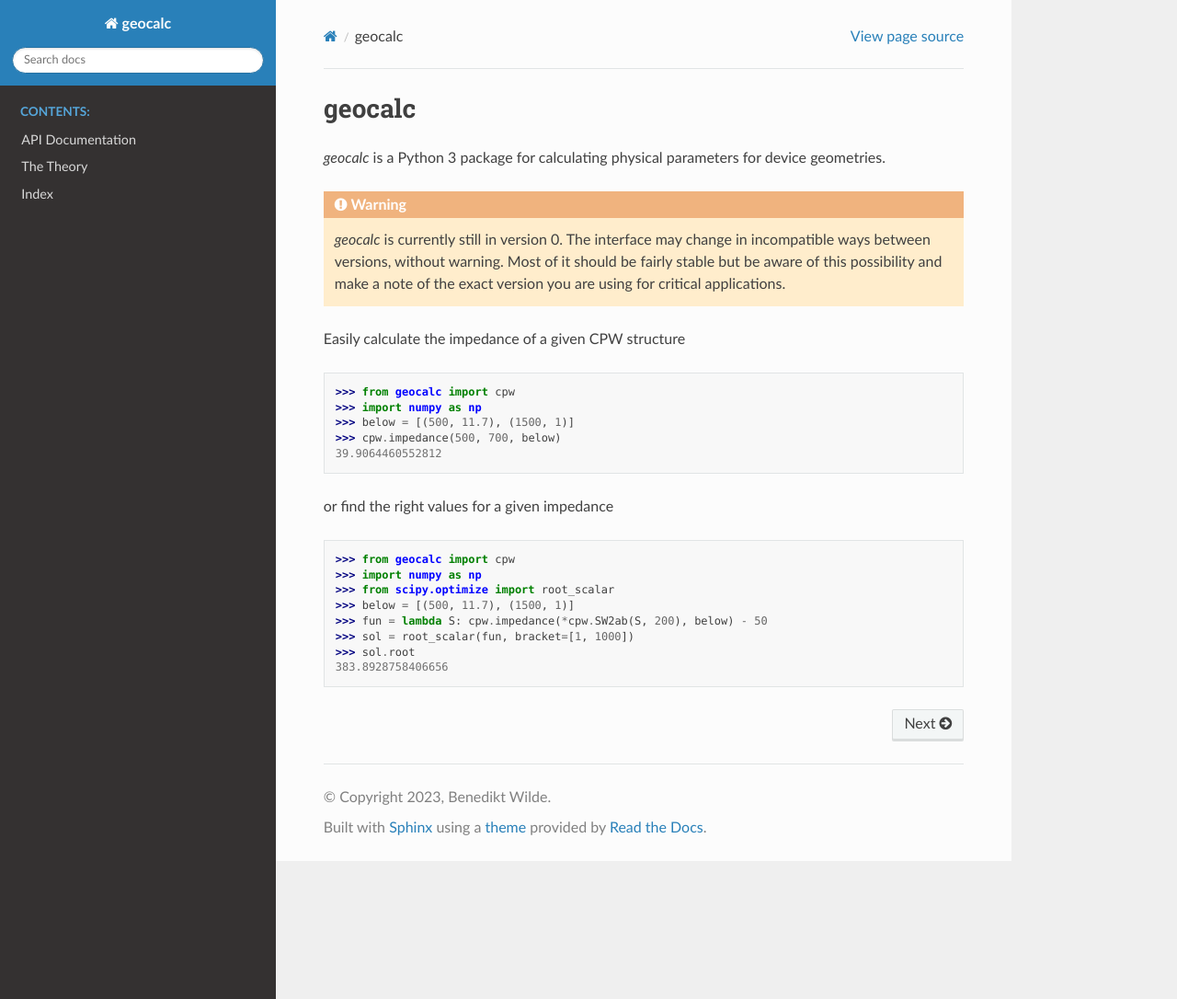
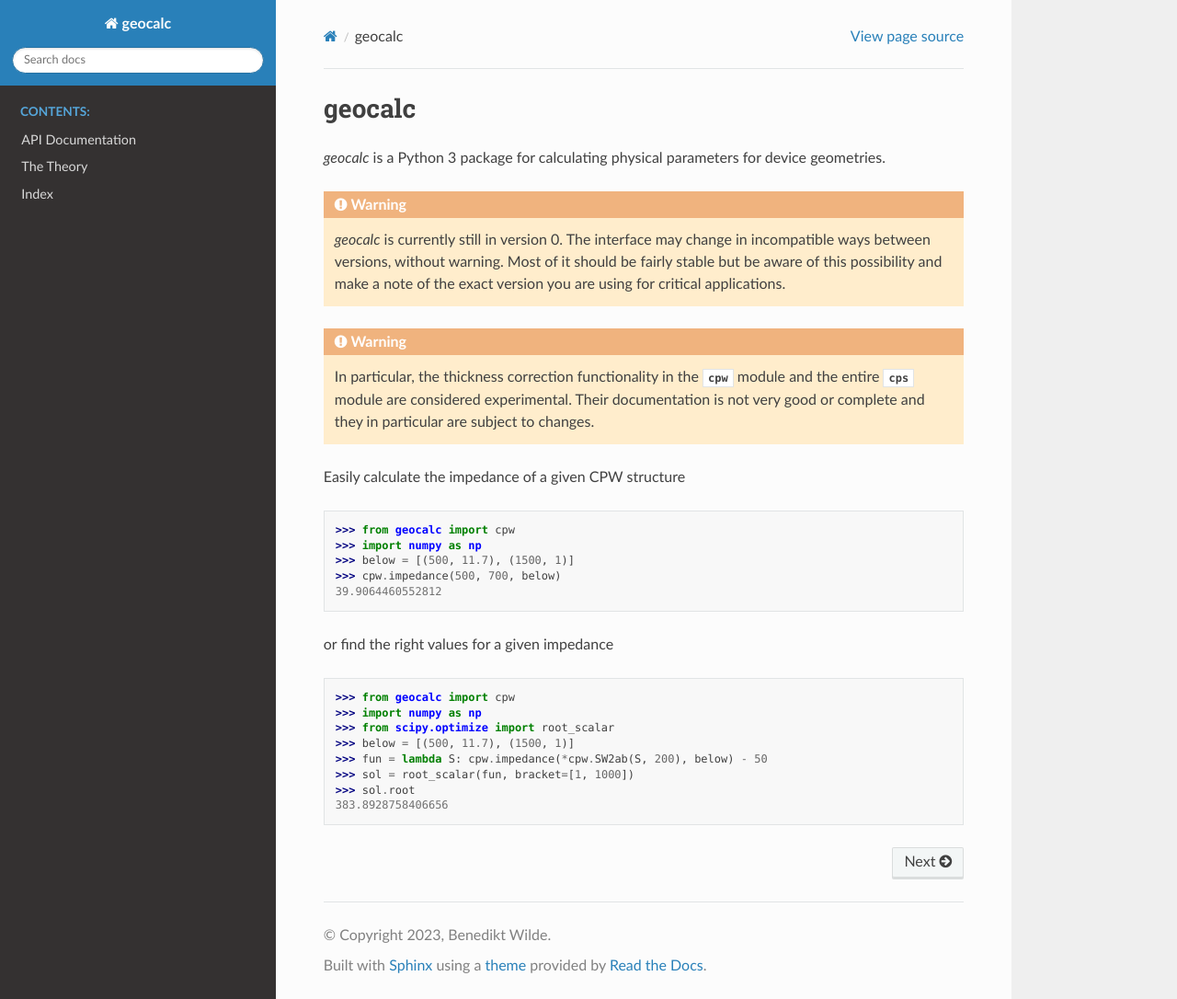
Before and after one commit to schtandard/geocalc, a Sphinx documentation site: the page built from docs/source/index.rst, in a window 1280 px wide and 1086 px high. Shown: the whole window at 92% size. Built offline with Sphinx 7.4.7 and the Read the Docs theme 3.1.0, drawn with Linux system fonts in a browser that asks for light colours.

Commit message:
Specify particularly experimental features

```diff
--- a/docs/source/index.rst
+++ b/docs/source/index.rst
@@ -9,6 +9,11 @@ geocalc
    `geocalc` is currently still in version 0.
    The interface may change in incompatible ways between versions, without warning.
    Most of it should be fairly stable but be aware of this possibility and make a note of the exact version you are using for critical applications.
+
+.. warning::
+
+   In particular, the thickness correction functionality in the :mod:`cpw` module and the entire :mod:`cps` module are considered experimental.
+   Their documentation is not very good or complete and they in particular are subject to changes.
 
 Easily calculate the impedance of a given CPW structure
 
```
Also changed, not shown: changelog.md (+2 -1 lines).
